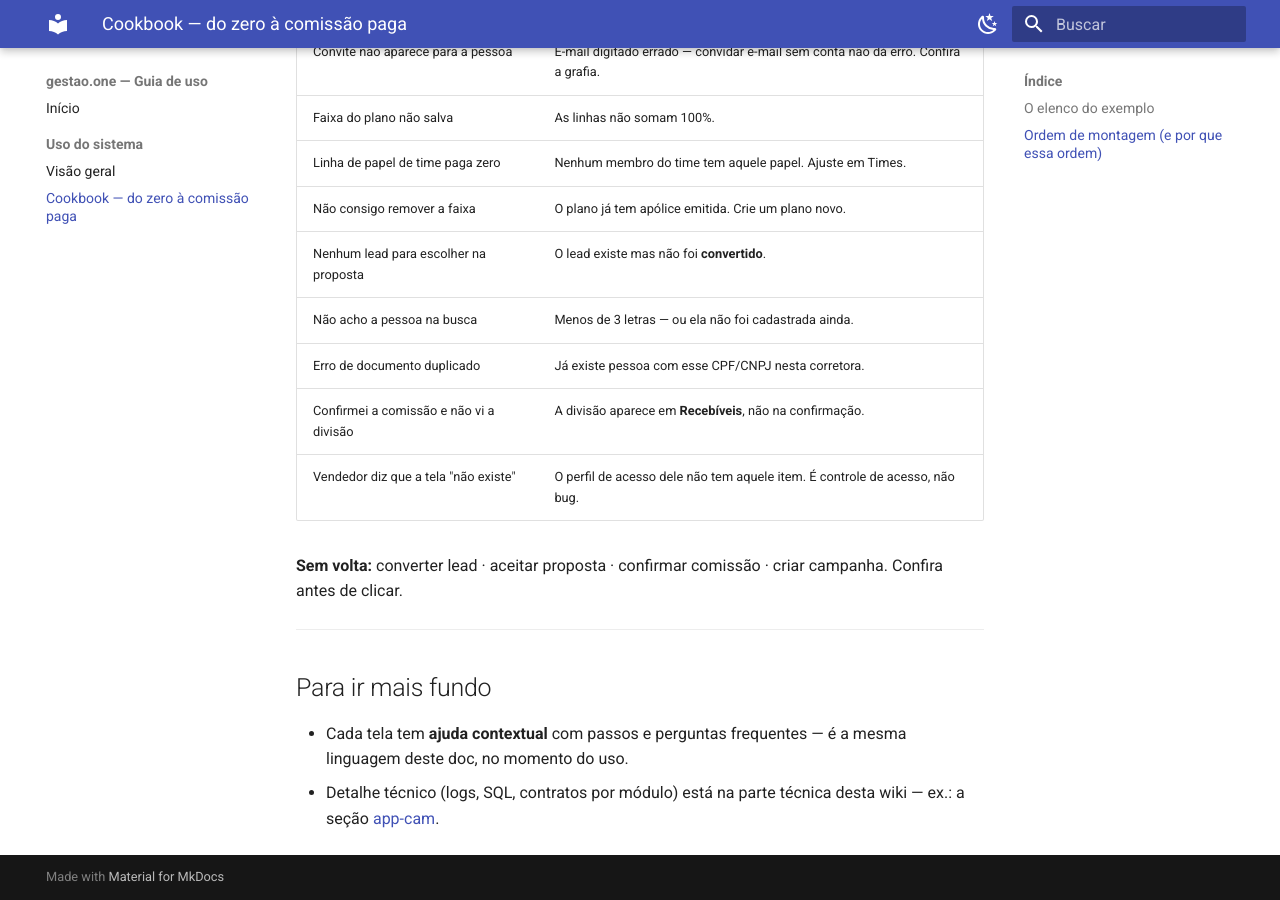
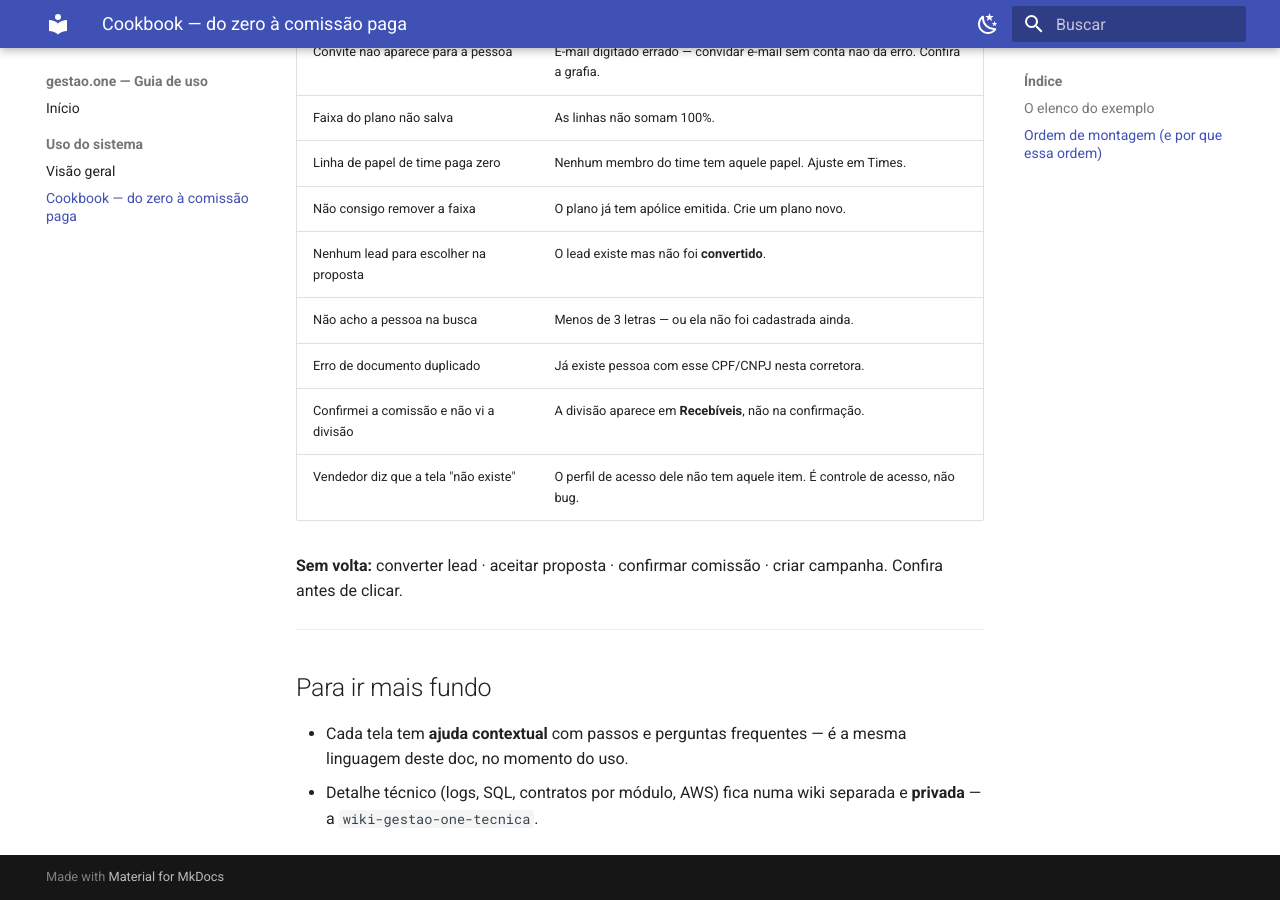
Before and after one commit to renatofagalde/wiki-gestao-one, an MkDocs documentation site: the page built from docs/uso-do-sistema/cookbook.md, in a window 1280 px wide and 900 px high, scrolled down 9419 px. Built offline with MkDocs 1.6.1 and Material for MkDocs 9.7.7, drawn with Linux system fonts in a browser that asks for light colours.

Commit message:
📝 docs(uso-do-sistema): fix link after technical split
Co-Authored-By: Claude Opus 4.8 <noreply@anthropic.com>

```diff
--- a/docs/uso-do-sistema/cookbook.md
+++ b/docs/uso-do-sistema/cookbook.md
@@ -391,5 +391,5 @@ campanha. Confira antes de clicar.
 
 - Cada tela tem **ajuda contextual** com passos e perguntas frequentes — é a
   mesma linguagem deste doc, no momento do uso.
-- Detalhe técnico (logs, SQL, contratos por módulo) está na parte técnica desta
-  wiki — ex.: a seção [app-cam](../app-cam/index.md).
+- Detalhe técnico (logs, SQL, contratos por módulo, AWS) fica numa wiki separada e
+  **privada** — a `wiki-gestao-one-tecnica`.
```
